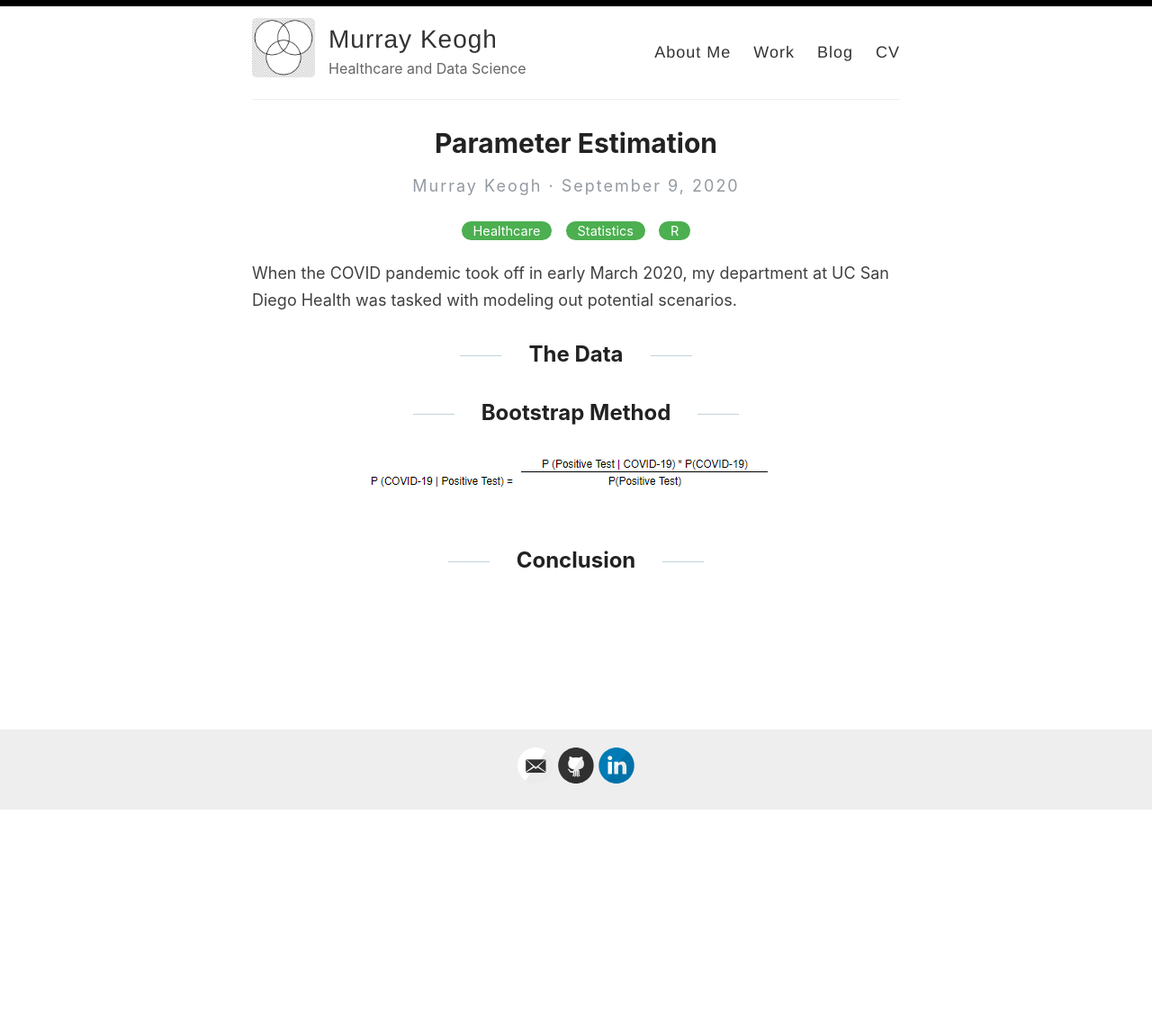
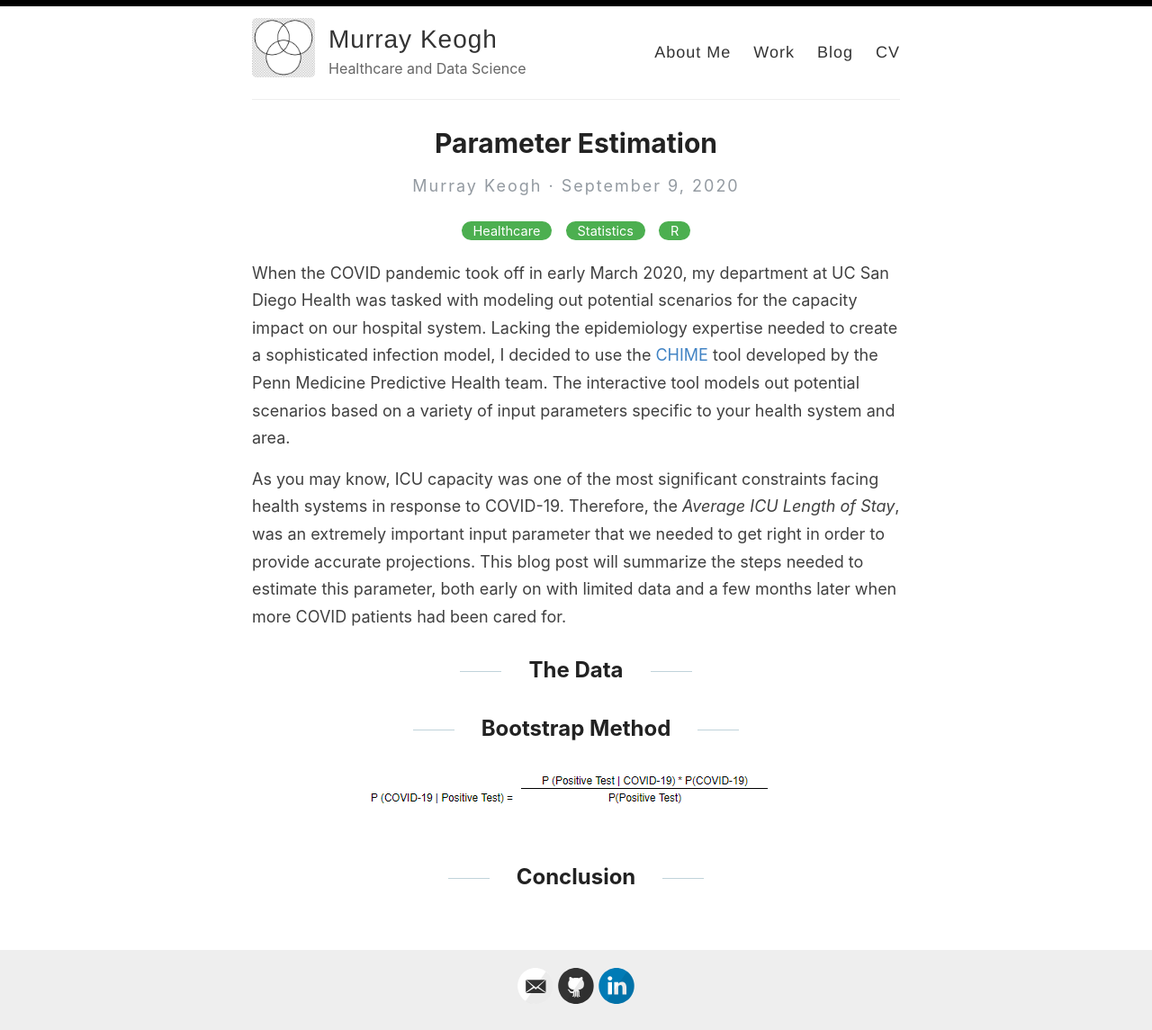
Before and after one commit to Murrkeys/Murrkeys.github.io, a Jekyll site: the page built from _posts/2020-9-9-Parameter-Estimation.md, in a window 1280 px wide. Shown: the whole page at 90% size. Built offline with Jekyll 4.4.1, drawn with Linux system fonts in a browser that asks for light colours; before the commit the page ends 901 px from its top, so only the background shows below that.

Commit message:
Update 2020-9-9-Parameter-Estimation.md

```diff
--- a/_posts/2020-9-9-Parameter-Estimation.md
+++ b/_posts/2020-9-9-Parameter-Estimation.md
@@ -4,7 +4,9 @@
 categories: [Healthcare, Statistics, R]
 ---
 
-When the COVID pandemic took off in early March 2020, my department at UC San Diego Health was tasked with modeling out potential scenarios.
+When the COVID pandemic took off in early March 2020, my department at UC San Diego Health was tasked with modeling out potential scenarios for the capacity impact on our hospital system.  Lacking the epidemiology expertise needed to create a sophisticated infection model, I decided to use the [CHIME](https://penn-chime.phl.io/) tool developed by the Penn Medicine Predictive Health team. The interactive tool models out potential scenarios based on a variety of input parameters specific to your health system and area.
+
+As you may know, ICU capacity was one of the most significant constraints facing health systems in response to COVID-19.  Therefore, the *Average ICU Length of Stay*, was an extremely important input parameter that we needed to get right in order to provide accurate projections.  This blog post will summarize the steps needed to estimate this parameter, both early on with limited data and a few months later when more COVID patients had been cared for.
 
 ## The Data
 
```
